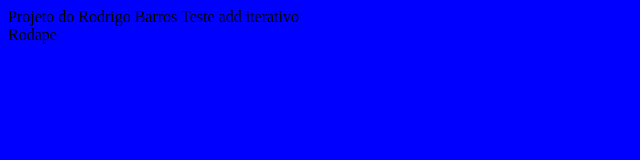
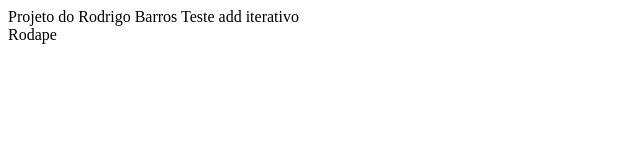
Before and after one commit to barrosrsilva/curso-git, a plain HTML site: page index.html in a window 1280 px wide. Shown: the whole page, without its empty margins (0-640 px from the left). Drawn offline with Linux system fonts and the light colour scheme.

Commit message:
mudando o estilo

```diff
--- a/index.html
+++ b/index.html
@@ -1,6 +1,6 @@
 <html>
 	<head>
-		<link rel="stylesheet" href=estilo.css>
+		<link rel="stylesheet" href=estilo2.css>
 	</head>
 	<body>
 	  Projeto do Rodrigo Barros
```
